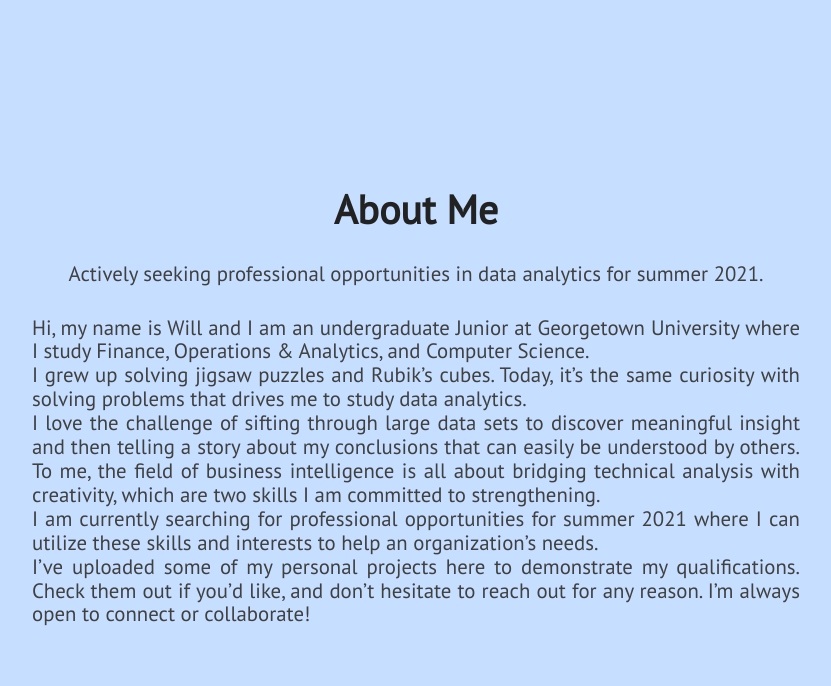
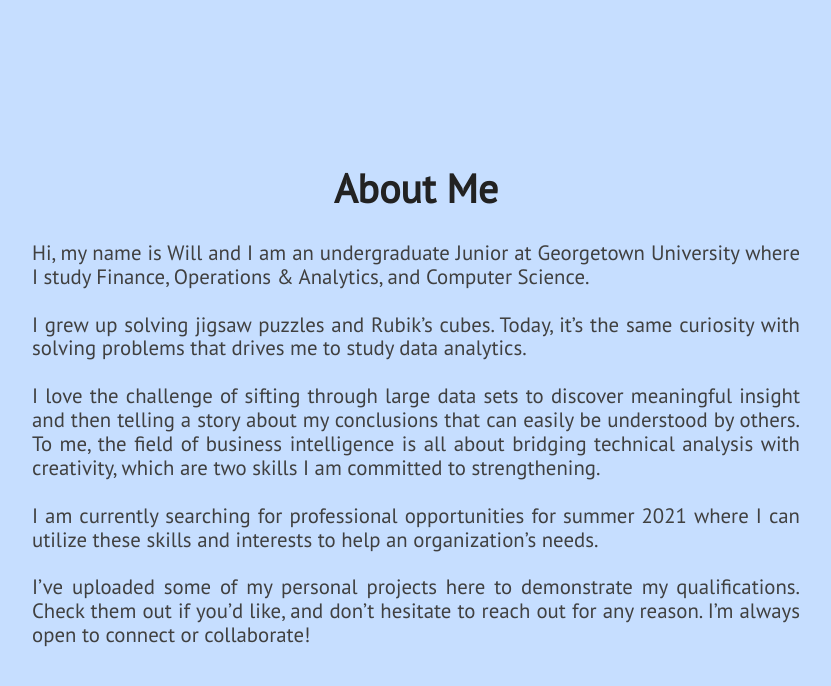
Before and after one commit to wae10/wae10.github.io, a Jekyll site: the page built from index.html, in a window 1280 px wide and 900 px high, scrolled down 1004 px. Shown: the top 686 px of the window, without its empty margins (224-1055 px from the left). Built offline with Jekyll 4.4.1, drawn with Linux system fonts in a browser that asks for light colours; nearby versions of some CDN libraries.

Commit message:
about me update

```diff
--- a/_includes/about.html
+++ b/_includes/about.html
@@ -41,18 +41,18 @@
         <div id="about-text">
             <div class="section-heading">About Me</div>
 
-            <p class="paragraph-text center-text">Actively seeking professional opportunities in data analytics for summer 2021.</p>
+            <!-- <p class="paragraph-text center-text">Actively seeking professional opportunities in data analytics for summer 2021.</p> -->
 
             <p class="paragraph-text justify-text">
 
                 Hi, my name is Will and I am an undergraduate Junior at Georgetown University where I study Finance, Operations & Analytics, and Computer Science.
-                <br>
+                <br><br>
                 I grew up solving jigsaw puzzles and Rubik’s cubes. Today, it’s the same curiosity with solving problems that drives me to study data analytics.
-                <br>
+                <br><br>
                 I love the challenge of sifting through large data sets to discover meaningful insight and then telling a story about my conclusions that can easily be understood by others. To me, the field of business intelligence is all about bridging technical analysis with creativity, which are two skills I am committed to strengthening.
-                <br>
+                <br><br>
                 I am currently searching for professional opportunities for summer 2021 where I can utilize these skills and interests to help an organization’s needs.
-                <br>
+                <br><br>
                 I’ve uploaded some of my personal projects here to demonstrate my qualifications. Check them out if you’d like, and don’t hesitate to reach out for any reason. I’m always open to connect or collaborate!
 
 
```
